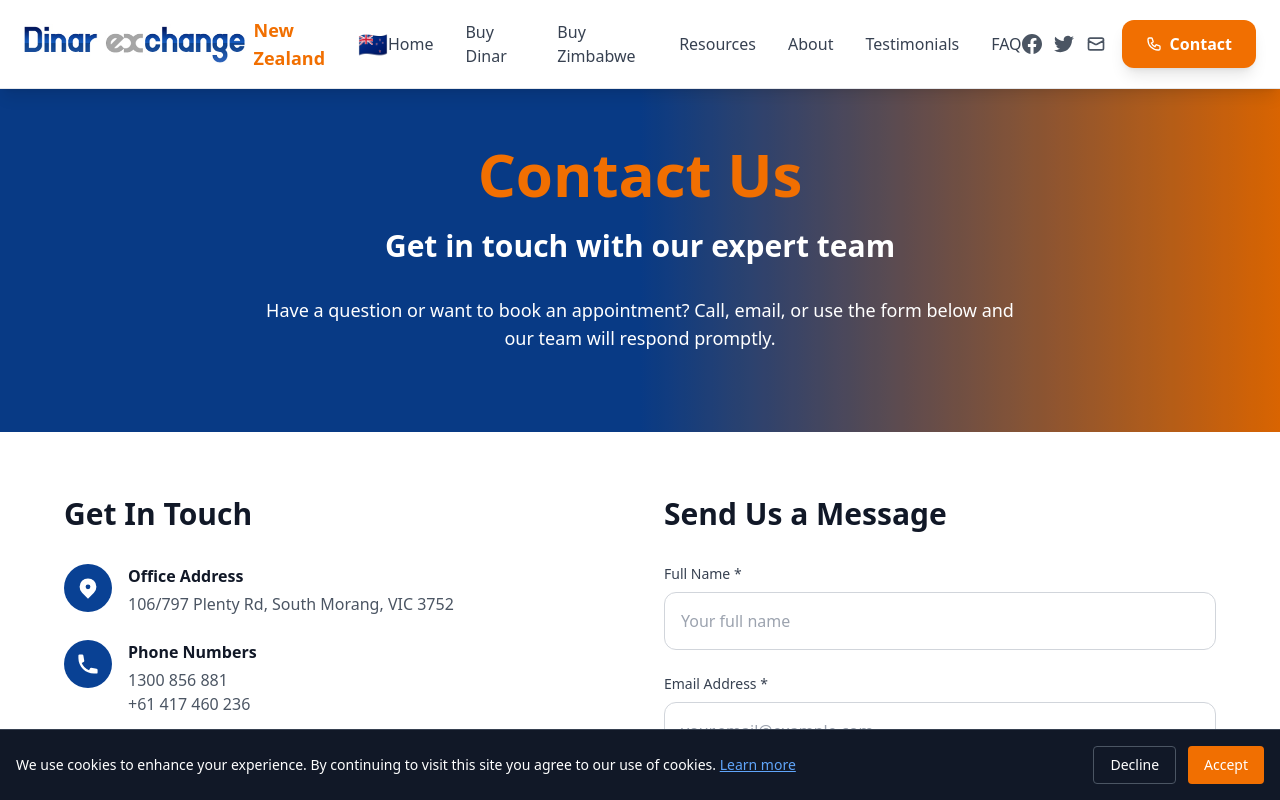
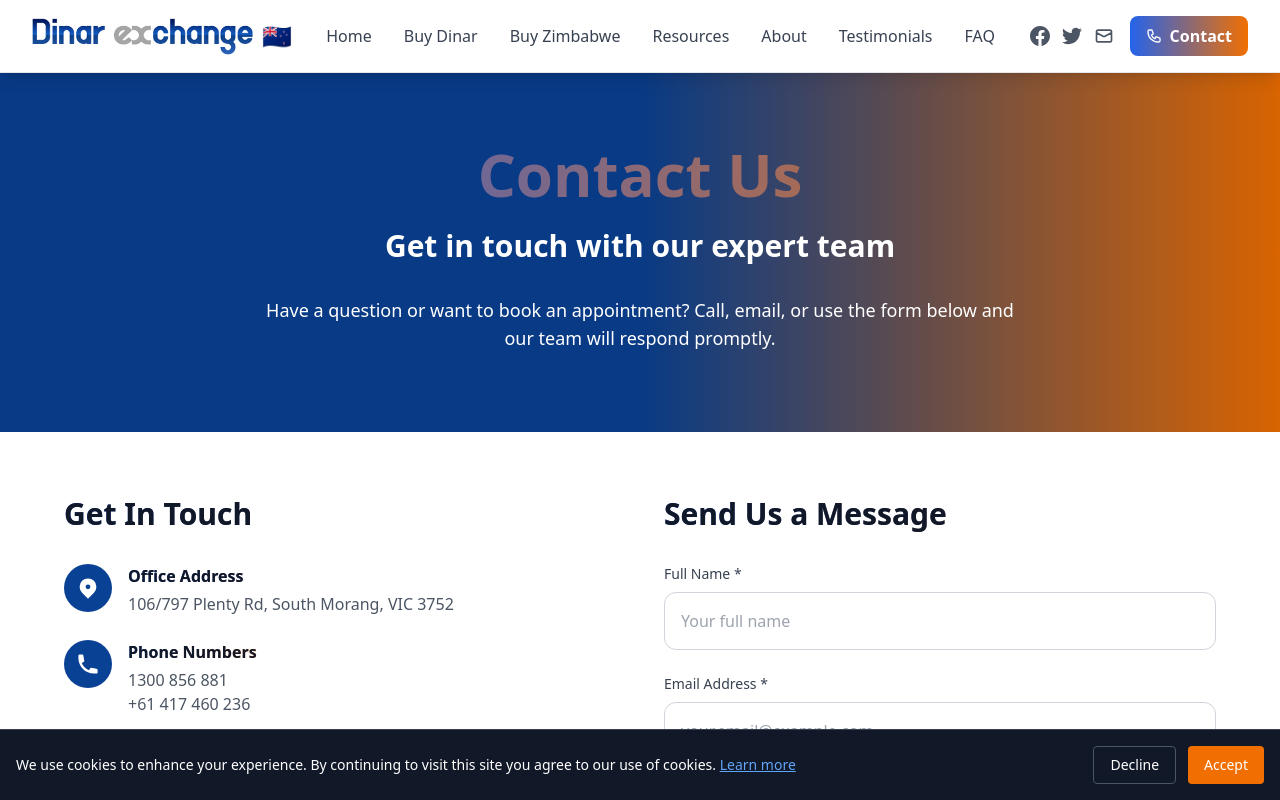
Before and after one commit to shanzantrik/dinarexchange, a Next.js app: page /contact in a window 1280 px wide. Shown: the top 800 px of the page. Built offline with nearby package versions, Linux system fonts and the light colour scheme.

Commit message:
Hamburger changes

```diff
--- a/app/globals.css
+++ b/app/globals.css
@@ -44,6 +44,10 @@
 
   .btn-secondary {
     @apply bg-gray-100 hover:bg-gray-200 text-gray-700 font-semibold py-2 px-4 rounded-lg transition-all duration-200;
+  }
+
+  .btn-gradient {
+    @apply bg-gradient-to-r from-blue-600 to-orange-500 hover:from-blue-700 hover:to-orange-600 text-white font-semibold py-2 px-4 rounded-lg transition-all duration-200;
   }
 
   .card {
--- a/app/layout.tsx
+++ b/app/layout.tsx
@@ -1,11 +1,11 @@
-import '../styles/globals.css'
+import './globals.css'
 import { ReactNode } from 'react'
 import Navbar from '../components/Navbar'
 import Footer from '../components/Footer'
 
 export const metadata = {
-  title: 'Dinar Exchange Australia',
-  description: 'Trusted Iraqi Dinar & Zimbabwe Dollar Exchange in Australia'
+  title: 'Dinar Exchange New Zealand',
+  description: 'Trusted Iraqi Dinar & Zimbabwe Dollar Exchange in New Zealand'
 }
 
 export default function RootLayout({ children }: { children: ReactNode }) {
--- a/components/HamburgerMenu.tsx
+++ b/components/HamburgerMenu.tsx
@@ -21,13 +21,20 @@ export default function HamburgerMenu({ open, onClose, navLinks }: HamburgerMenu
       initial={{ x: "100%" }}
       animate={{ x: 0 }}
       exit={{ x: "100%" }}
-      className="fixed inset-0 bg-black bg-opacity-50 z-50"
+      className="fixed inset-0 z-50"
     >
-      <div className="w-80 bg-white h-full shadow-xl overflow-y-auto">
+      {/* Backdrop */}
+      <div
+        onClick={onClose}
+        className="fixed inset-0 bg-black bg-opacity-50"
+      />
+
+      {/* Menu Panel */}
+      <div className="fixed right-0 top-0 w-80 md:w-96 lg:w-80 bg-white h-full shadow-xl overflow-y-auto z-50">
         {/* Header */}
         <div className="bg-gradient-to-r from-primary-500 to-orange-500 text-white p-6">
           <div className="flex items-center justify-between">
-            <h2 className="text-xl font-bold">Menu</h2>
+            <h2 className="text-xl text-white font-bold">Menu</h2>
             <button
               onClick={onClose}
               className="p-2 hover:bg-white hover:bg-opacity-20 rounded-lg transition-colors duration-200"
@@ -40,14 +47,14 @@ export default function HamburgerMenu({ open, onClose, navLinks }: HamburgerMenu
         </div>
 
         {/* Navigation Links */}
-        <div className="p-6">
-          <nav className="space-y-2 mb-8">
+        <div className="p-4 md:p-6">
+          <nav className="space-y-1 md:space-y-2 mb-6 md:mb-8">
             {navLinks.map((n) => (
               <Link
                 key={n.label}
                 onClick={onClose}
                 href={n.href}
-                className="block px-4 py-3 text-gray-700 hover:text-orange-500 hover:bg-orange-50 rounded-lg transition-all duration-200 font-medium"
+                className="block px-3 md:px-4 py-2 md:py-3 text-gray-700 hover:text-orange-500 hover:bg-orange-50 rounded-lg transition-all duration-200 font-medium text-sm md:text-base"
               >
                 {n.label}
               </Link>
@@ -73,7 +80,7 @@ export default function HamburgerMenu({ open, onClose, navLinks }: HamburgerMenu
             <h3 className="text-sm font-semibold text-gray-600 mb-4">Follow Us</h3>
             <div className="flex items-center space-x-4">
               <a
-                href="https://facebook.com"
+                href="https://facebook.com/DinarExchange"
                 target="_blank"
                 rel="noopener noreferrer"
                 className="text-gray-600 hover:text-primary-500 transition-colors duration-200 p-2 hover:bg-gray-100 rounded-lg"
@@ -93,7 +100,7 @@ export default function HamburgerMenu({ open, onClose, navLinks }: HamburgerMenu
                 </svg>
               </a>
               <a
-                href="mailto:dinars@dinarexchange.com.au"
+                href="mailto:dinars@dinarexchange.com.nz"
                 className="text-gray-600 hover:text-orange-500 transition-colors duration-200 p-2 hover:bg-gray-100 rounded-lg"
               >
                 <svg className="w-5 h-5" fill="none" stroke="currentColor" viewBox="0 0 24 24">
@@ -123,15 +130,12 @@ export default function HamburgerMenu({ open, onClose, navLinks }: HamburgerMenu
                 <svg className="w-4 h-4 text-orange-500" fill="none" stroke="currentColor" viewBox="0 0 24 24">
                   <path strokeLinecap="round" strokeLinejoin="round" strokeWidth={2} d="M3 8l7.89 4.26a2 2 0 002.22 0L21 8M5 19h14a2 2 0 002-2V7a2 2 0 00-2-2H5a2 2 0 00-2 2v10a2 2 0 002 2z" />
                 </svg>
-                <span>dinars@dinarexchange.com.au</span>
+                <span>dinars@dinarexchange.com.nz</span>
               </div>
             </div>
           </div>
         </div>
       </div>
-
-      {/* Backdrop */}
-      <div onClick={onClose} className="fixed inset-0 z-40" />
     </motion.div>
   );
 }
--- a/components/Logo.tsx
+++ b/components/Logo.tsx
@@ -18,8 +18,7 @@ export default function Logo() {
         className="h-10 w-auto"
         priority
       />
-      <div className="flex items-center space-x-2">
-        <span className="text-lg font-semibold text-orange-500">New Zealand</span>
+      <div className="flex items-center">
         <span className="text-2xl">🇳🇿</span>
       </div>
     </motion.div>
--- a/components/Navbar.tsx
+++ b/components/Navbar.tsx
@@ -19,19 +19,19 @@ export default function Navbar() {
 
   return (
     <header className="bg-white shadow-lg fixed w-full z-40 border-b border-gray-200">
-      <div className="container mx-auto flex items-center justify-between py-4 px-6">
+      <div className="container mx-auto flex items-center justify-between py-3 md:py-4 px-4 md:px-6 lg:px-8">
         {/* Logo */}
         <Link href="/" className="flex items-center">
           <Logo />
         </Link>
 
         {/* Desktop Navigation */}
-        <nav className="hidden lg:flex items-center space-x-8">
+        <nav className="hidden md:flex items-center space-x-3 lg:space-x-6 xl:space-x-8">
           {navLinks.map(n => (
             <Link
               key={n.label}
               href={n.href}
-              className="text-gray-700 hover:text-orange-500 transition-colors duration-200 font-medium"
+              className="text-gray-700 hover:text-orange-500 transition-colors duration-200 font-medium text-sm lg:text-base"
             >
               {n.label}
             </Link>
@@ -39,7 +39,7 @@ export default function Navbar() {
         </nav>
 
         {/* Social Icons & Contact Button */}
-        <div className="hidden md:flex items-center space-x-4">
+        <div className="hidden lg:flex items-center space-x-4">
           {/* Social Icons */}
           <div className="flex items-center space-x-3">
             <a
@@ -85,7 +85,7 @@ export default function Navbar() {
         </div>
 
         {/* Mobile Menu Button */}
-        <div className="md:hidden">
+        <div className="lg:hidden">
           <button
             onClick={() => setMobileOpen(!mobileOpen)}
             className="p-2 text-gray-600 hover:text-orange-500 transition-colors duration-200"
--- a/styles/globals.css
+++ /dev/null
@@ -1,85 +0,0 @@
-@tailwind base;
-@tailwind components;
-@tailwind utilities;
-
-.btn-primary {
-  @apply bg-orange-500 hover:bg-orange-600 text-white font-bold py-3 px-6 rounded-xl shadow-lg transition-all duration-200 hover:shadow-xl;
-}
-
-.btn-secondary {
-  @apply bg-orange-500 hover:bg-orange-600 text-white font-bold py-3 px-6 rounded-xl shadow-lg transition-all duration-200 hover:shadow-xl;
-}
-
-/* Custom scrollbar */
-::-webkit-scrollbar {
-  width: 8px;
-}
-
-::-webkit-scrollbar-track {
-  background: #f1f1f1;
-}
-
-::-webkit-scrollbar-thumb {
-  background: #094194;
-  border-radius: 4px;
-}
-
-::-webkit-scrollbar-thumb:hover {
-  background: #1e40af;
-}
-
-/* Custom animations */
-@keyframes float {
-
-  0%,
-  100% {
-    transform: translateY(0px);
-  }
-
-  50% {
-    transform: translateY(-10px);
-  }
-}
-
-.animate-float {
-  animation: float 3s ease-in-out infinite;
-}
-
-/* Title text utilities */
-.gradient-text {
-  @apply text-orange-500;
-}
-
-.gradient-header {
-  @apply text-orange-500;
-}
-
-/* Glass morphism effect */
-.glass {
-  @apply bg-white/10 backdrop-blur-sm border border-white/20;
-}
-
-/* Header and title colors */
-h1,
-h2,
-h3,
-h4,
-h5,
-h6 {
-  @apply text-orange-500;
-}
-
-/* Section backgrounds */
-.section-bg {
-  @apply bg-gradient-to-br from-gray-50 to-gray-100;
-}
-
-/* Card styling */
-.card {
-  @apply bg-white rounded-xl shadow-lg border border-gray-200 hover:shadow-xl transition-all duration-300;
-}
-
-/* Button variants */
-.btn-gradient {
-  @apply bg-orange-500 hover:bg-orange-600 text-white font-bold py-3 px-6 rounded-xl shadow-lg transition-all duration-200 hover:shadow-xl;
-}
--- a/tailwind.config.js
+++ b/tailwind.config.js
@@ -5,6 +5,15 @@ module.exports = {
     "./components/**/*.{js,ts,jsx,tsx}",
   ],
   theme: {
+    screens: {
+      'sm': '640px',
+      'md': '768px',
+      'lg': '1024px',
+      'xl': '1280px',
+      '2xl': '1536px',
+      'ipad': '1024px',
+      'ipad-pro': '1366px',
+    },
     extend: {
       colors: {
         primary: {
```
